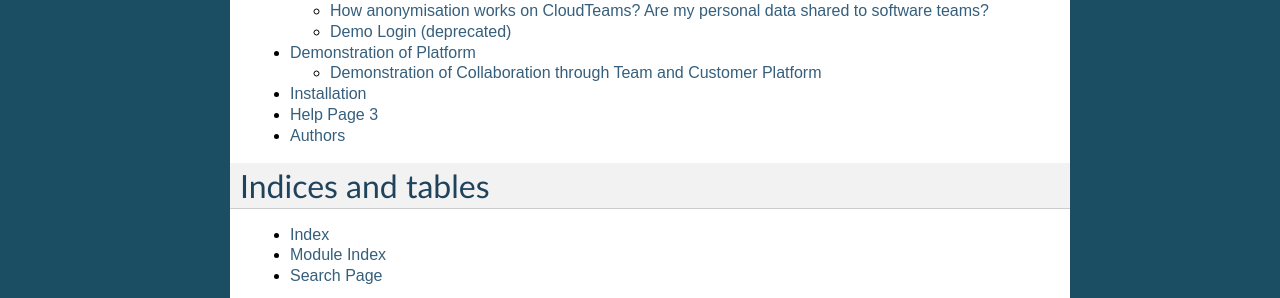
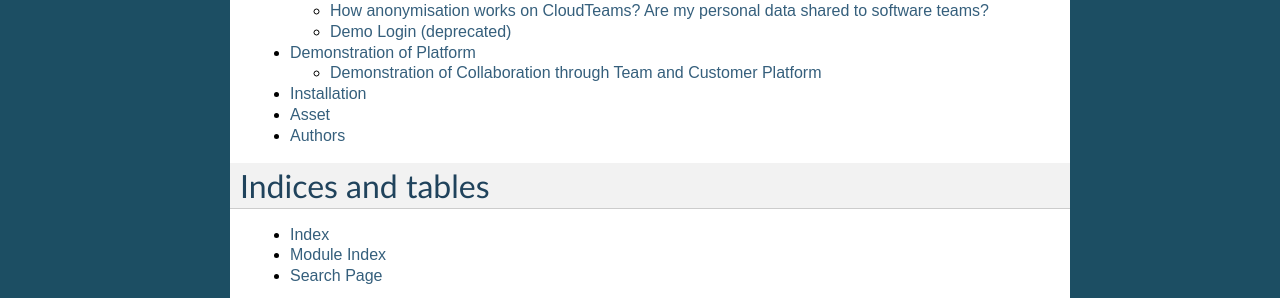
Before and after one commit to singularlogic/mitigate-documentation, a Sphinx documentation site: the page built from docs/index.rst, in a window 1280 px wide. Shown: the part 853-1151 px from the top of the page. Built offline with Sphinx 7.4.7, drawn with Linux system fonts in a browser that asks for light colours.

Commit message:
Update test page.rst

```diff
--- a/docs/test page.rst
+++ b/docs/test page.rst
@@ -1,3 +1,3 @@
 ========
-Help Page 3
+Asset
 ========
```
